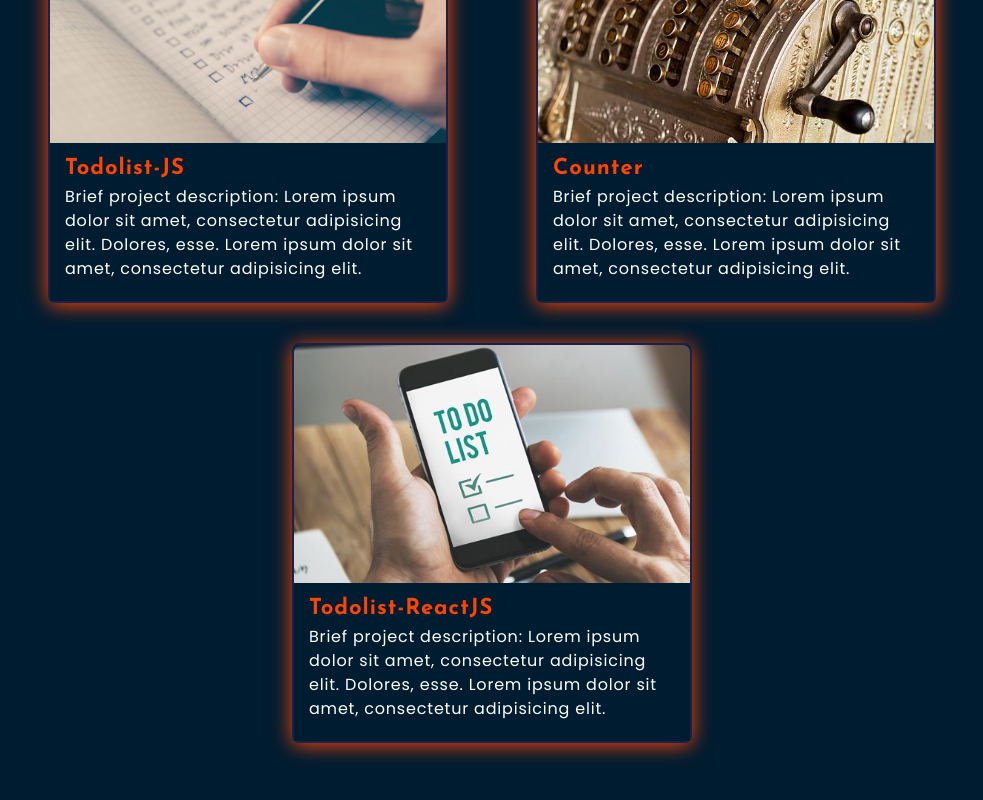
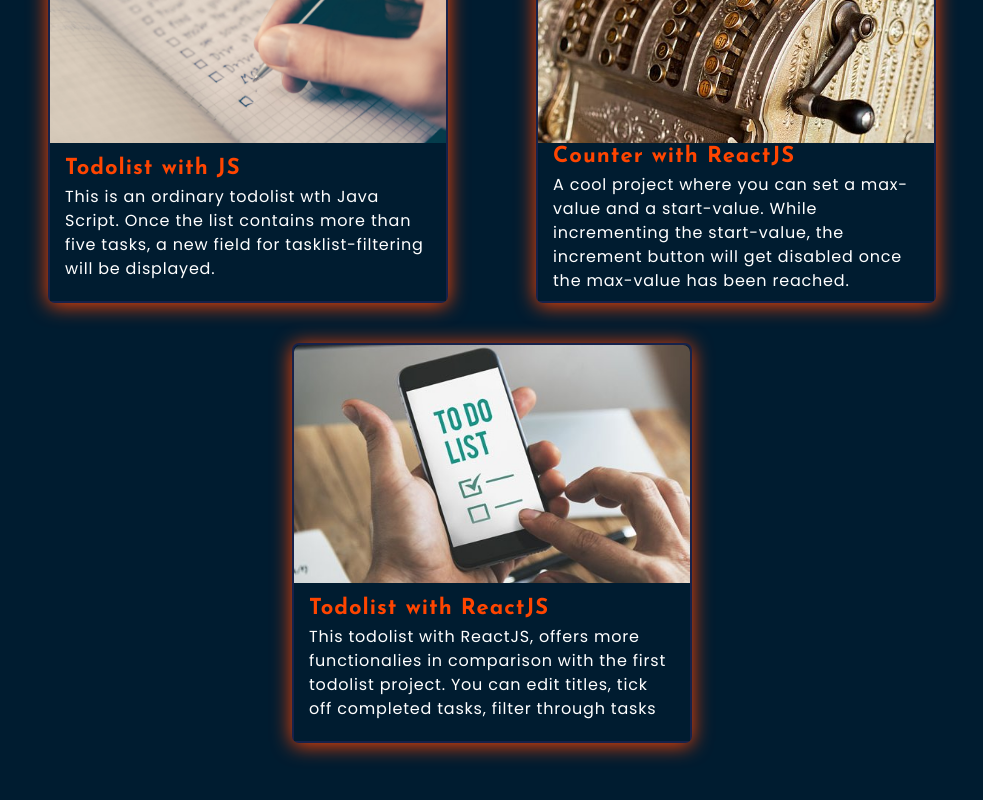
Before and after one commit to andbudha/my_portfolio, a React (Create React App) app: page / in a window 1280 px wide. Shown: the part 2547-3347 px from the top of the page, without its empty margins (148-1131 px from the left). Built offline with nearby package versions, Linux system fonts and the light colour scheme.

Commit message:
projects description added

```diff
--- a/src/projects/Projects.jsx
+++ b/src/projects/Projects.jsx
@@ -7,7 +7,11 @@ import reactTodoImg from './project_images/reacttodo.jpg'
 
 export const Projects = () => {
 
-    const description = 'Brief project description: Lorem ipsum dolor sit amet, consectetur adipisicing elit. Dolores, esse. Lorem ipsum dolor sit amet, consectetur adipisicing elit.'
+    const jsTodo = 'This is an ordinary todolist wth Java Script. Once the list contains more than five tasks, a new field for tasklist-filtering will be displayed.';
+
+    const reactCounter = 'A cool project where you can set a max-value and a start-value. While incrementing the start-value, the increment button will get disabled once the max-value has been reached.';
+
+    const reactTodo = 'This todolist with ReactJS, offers more functionalies in comparison with the first todolist project. You can edit titles, tick off completed tasks, filter through tasks';
 
     const jsTodoImage = {
         backgroundImage: `url(${jsTodoImg})`
@@ -26,9 +30,9 @@ export const Projects = () => {
             <div className={styles.projects_container}>
                 <Title title={'My Projects'} />
                 <div className={styles.projects_box_container}>
-                    <Project description={description} projectTitle={'Todolist-JS'} image={jsTodoImage} link={'https://andbudha.github.io/javascript_todolist/'} />
-                    <Project description={description} projectTitle={'Counter'} image={counterImage} />
-                    <Project description={description} projectTitle={'Todolist-ReactJS'} image={reactTodoImage} />
+                    <Project description={jsTodo} projectTitle={'Todolist with JS'} image={jsTodoImage} link={'https://andbudha.github.io/javascript_todolist/'} />
+                    <Project description={reactCounter} projectTitle={'Counter with ReactJS'} image={counterImage} />
+                    <Project description={reactTodo} projectTitle={'Todolist with ReactJS'} image={reactTodoImage} />
                 </div>
             </div>
         </div>
```
